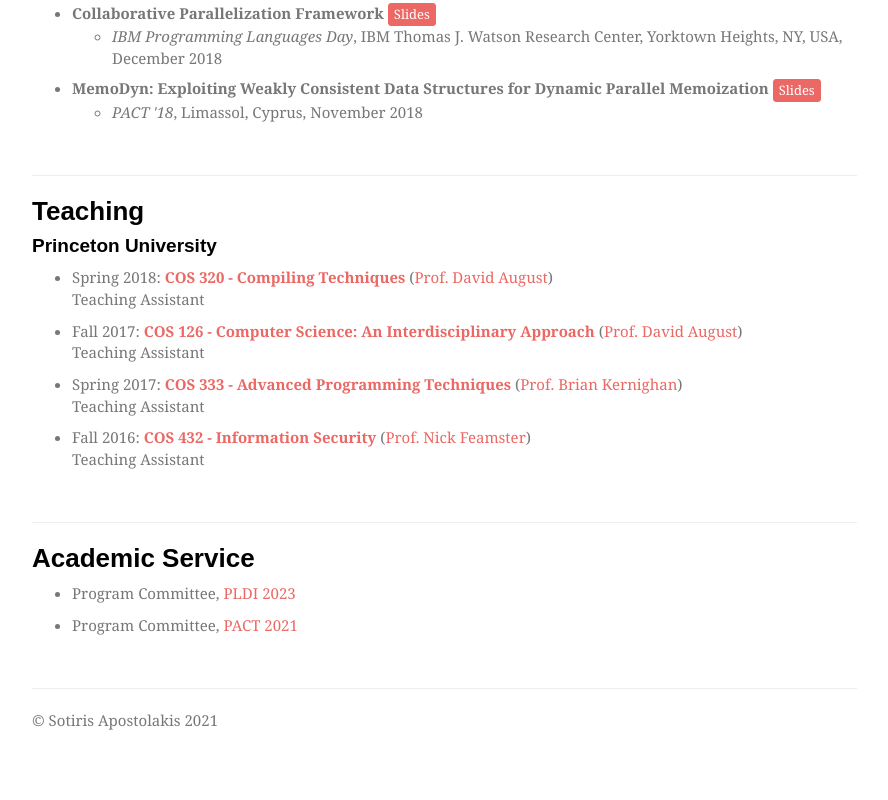
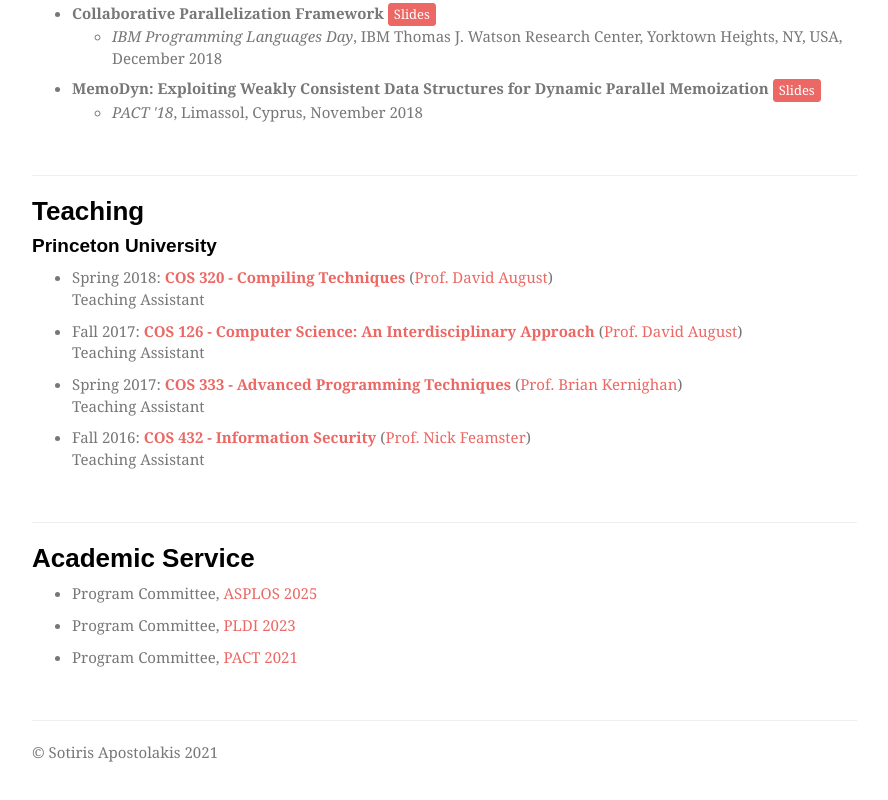
Before and after one commit to sapostolakis/sapostolakis.github.io, a plain HTML site: page index.html in a window 1280 px wide. Shown: the part 1655-2455 px from the top of the page, without its empty margins (338-1226 px from the left). Drawn offline with nearby package versions, Linux system fonts and the light colour scheme; a web font is replaced by a local one.

Commit message:
Add ASPLOS PC

```diff
--- a/index.html
+++ b/index.html
@@ -250,6 +250,7 @@
                     <h3>Academic Service</h3>
                     <!--<h4>Program Committee Member</h4>-->
                     <ul>
+                      <li><p>Program Committee,<a href="https://www.asplos-conference.org/asplos2025"> ASPLOS 2025</a>
                       <li><p>Program Committee,<a href="https://pldi23.sigplan.org"> PLDI 2023</a>
                       <li><p>Program Committee,<a href="http://pact21.snu.ac.kr"> PACT 2021</a>
                     </ul>
```
